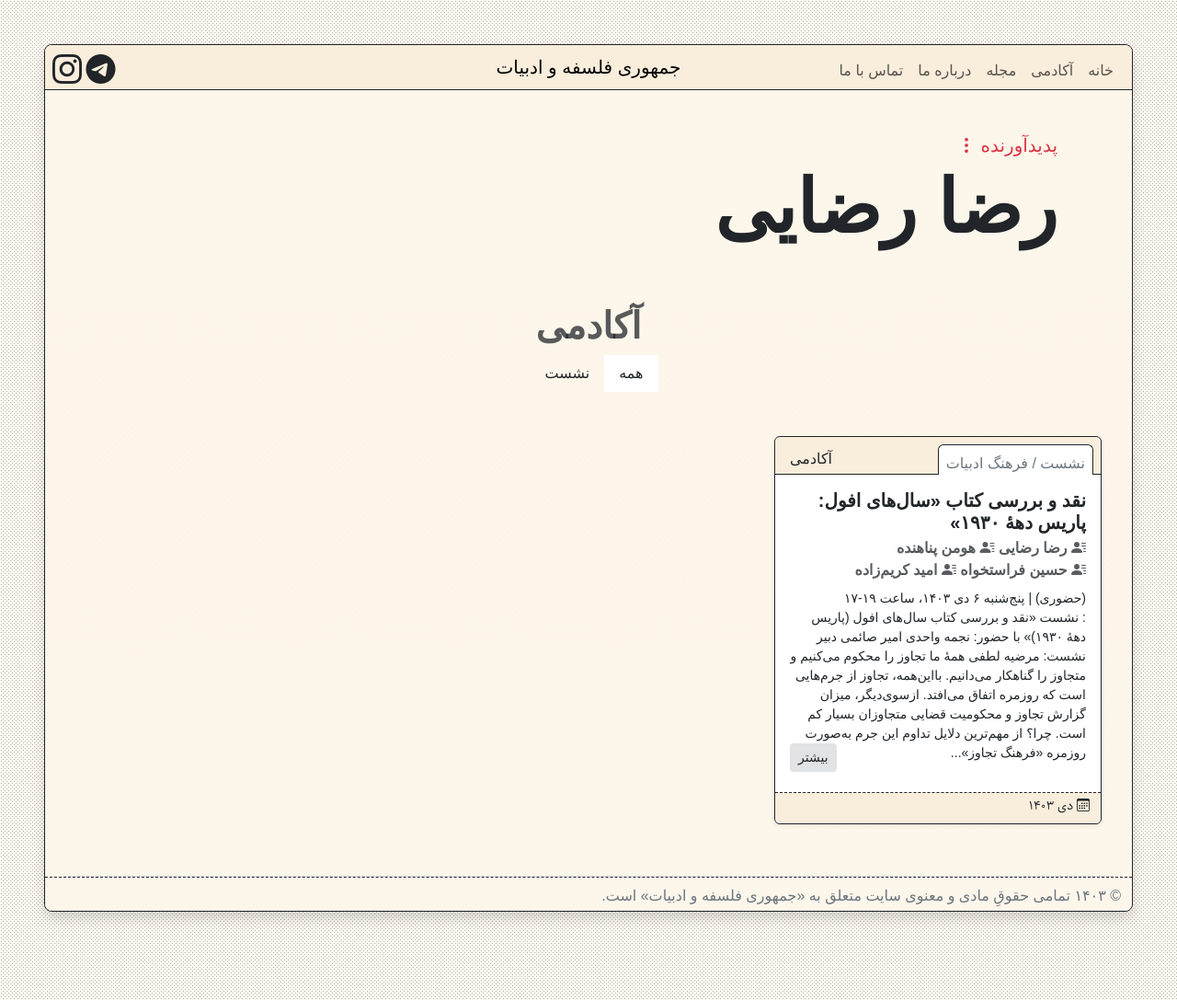
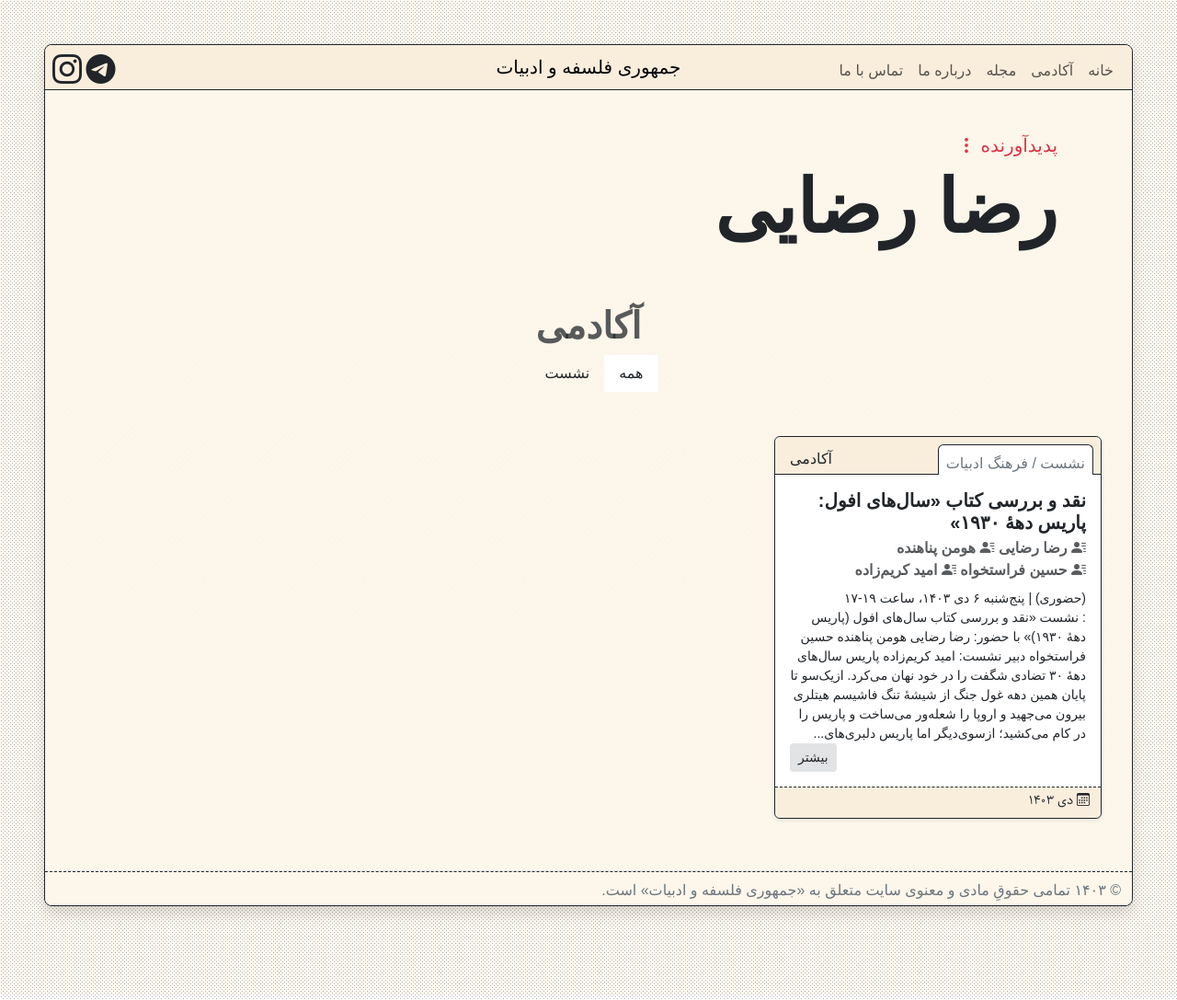
Before and after one commit to phicudemy/phicudemy.github.io, a Jekyll site: the page built from _people/rezarezaee.md, in a window 1280 px wide. Shown: the whole page at 92% size. Built offline with Jekyll 4.4.1, drawn with Linux system fonts in a browser that asks for light colours; some web fonts are replaced.

Commit message:
TinaCMS content update

```diff
--- a/_events/2024-12-21-paris1930.md
+++ b/_events/2024-12-21-paris1930.md
@@ -26,21 +26,23 @@ start: 2024-12-25T20:30:00.000Z
 <br><br>
 با حضور:
 
-**نجمه واحدی**
+**رضا رضایی**
 
-**امیر صائمی**
+**هومن پناهنده**
+
+**حسین فراستخواه**
 <br><br>
-دبیر نشست: مرضیه لطفی
+دبیر نشست: امید کریم‌زاده
 <br><br>
-همۀ ما تجاوز را محکوم می‌کنیم و متجاوز را گناهکار می‌دانیم. با‌این‌همه، تجاوز از جرم‌هایی است که روزمره اتفاق می‌افتد. از‌سوی‌دیگر، میزان گزارش تجاوز و محکومیت قضایی متجاوزان بسیار کم است. چرا؟
+پاریس سال‌های دههٔ ۳۰ تضادی شگفت را در خود نهان می‌کرد. ازیک‌سو تا پایان همین دهه غول جنگ از شیشهٔ تنگ فاشیسم هیتلری بیرون می‌جهید و اروپا را شعله‌ور می‌ساخت و پاریس را در کام می‌کشید؛ ازسوی‌دیگر اما پاریس دلبری‌های دههٔ پیش را همچنان در خود داشت، جمع شگفت‌آوری از روشنفکران و هنرمندان در پاریس بودند، «موسیقی جاز در شب‌هایش طنین می‌انداخت، رئالیسم اوج می‌گرفت، مد و طراحی لباس پوست می‌انداخت و جیمز جویس با بیداری فینیگان‌ها ادبیات مدرن را دوباره تعریف می‌کرد».
 
 از مهم‌ترین دلایل تداوم این جرم  به‌صورت روزمره «فرهنگ تجاوز» است؛ فرهنگی که سبب می‌شود تجاوز‌ عادی قلمداد شود، گزارش نشود، محکوم نشود، و نهایتا وضع موجود ادامه یابد. بسیاری از ما ناخودآگاه باورهایی هم‌سو با این فرهنگ داریم و با باورها و رفتارهایمان به حفظ این فرهنگ کمک می‌کنیم.
 
-در این نشست، دراین‌باره گفت‌وگو می‌کنیم که عناصر پنهان و آشکار این فرهنگ چیستند؟ کدام تصورات و باورهای ما دربارۀ تجاوز نادرست‌اند و نیاز به تصحیح دارند و چرا تصحیح آنها بخش مهمی از تلاش ما برای اصلاح وضع موجود است.
+کتاب سال‌های افول داستان شهری‌ است در آستانهٔ سقوط و مملو از زیبایی. روایتی خوشخوان از رویدادهایی که به انقلاب هنری آن دوره خوراک رساندند و به سقوط پاریس و اشغال آن به‌دست نازی‌ها در سال ۱۹۴۰ در جنگ جهانی دوم ختم شدند.
 <br><br><br>
-زمان: چهارشنبه، ۲۸ آذر ۱۴۰۳، ساعت ۱۷-۱۹ <a target="_blank" href="https://calendar.google.com/calendar/event?action=TEMPLATE&amp;tmeid=Nzl1NGVmNmJ1ZTY1ZzFwOGZtdHIwZzhldjggam9taG91cmlmYWxzYWZlQG0&amp;tmsrc=jomhourifalsafe%40gmail.com">افزودن به تقویم گوگل</a>
+زمان: پنج‌شنبه، ۶ دی ۱۴۰۳، ساعت ۱۷-۱۹ <a target="_blank" href="https://calendar.google.com/calendar/event?action=TEMPLATE&tmeid=MnRqMzliZnE3a2huaHE2Z2djYmgwZTY0azMgam9taG91cmlmYWxzYWZlQG0&tmsrc=jomhourifalsafe%40gmail.com">افزودن به تقویم گوگل</a>
 
-محل برگزاری: تهران، خیابان انقلاب، خیابان وصال شیرازی، کوچهٔ نایبی، پلاک ۲۳
+محل برگزاری: تهران، خیابان انقلاب، خیابان وصال شیرازی، کوچهٔ نایبی، پلاک ۲۳، شبستان اندیشه
 <br><br>
 
 **حضور برای عموم علاقه‌مندان رایگان و آزاد است.**
```
